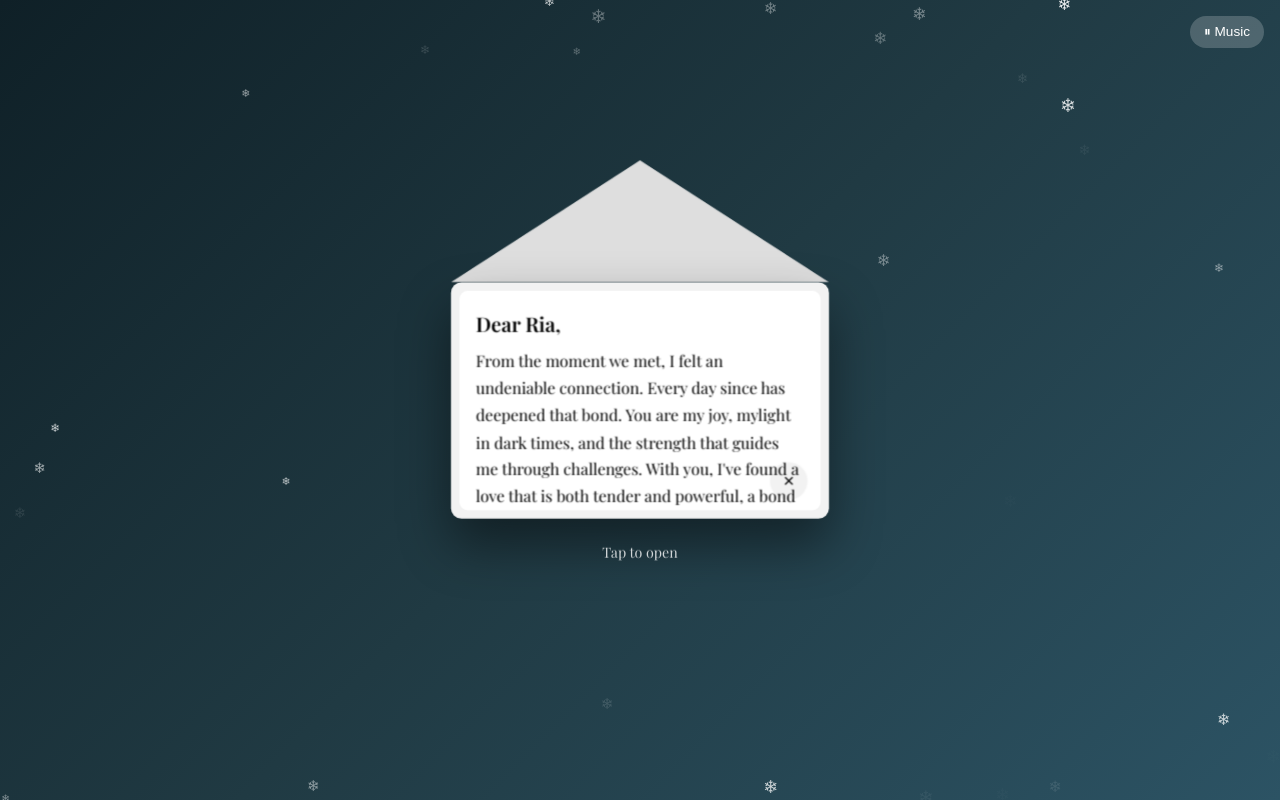
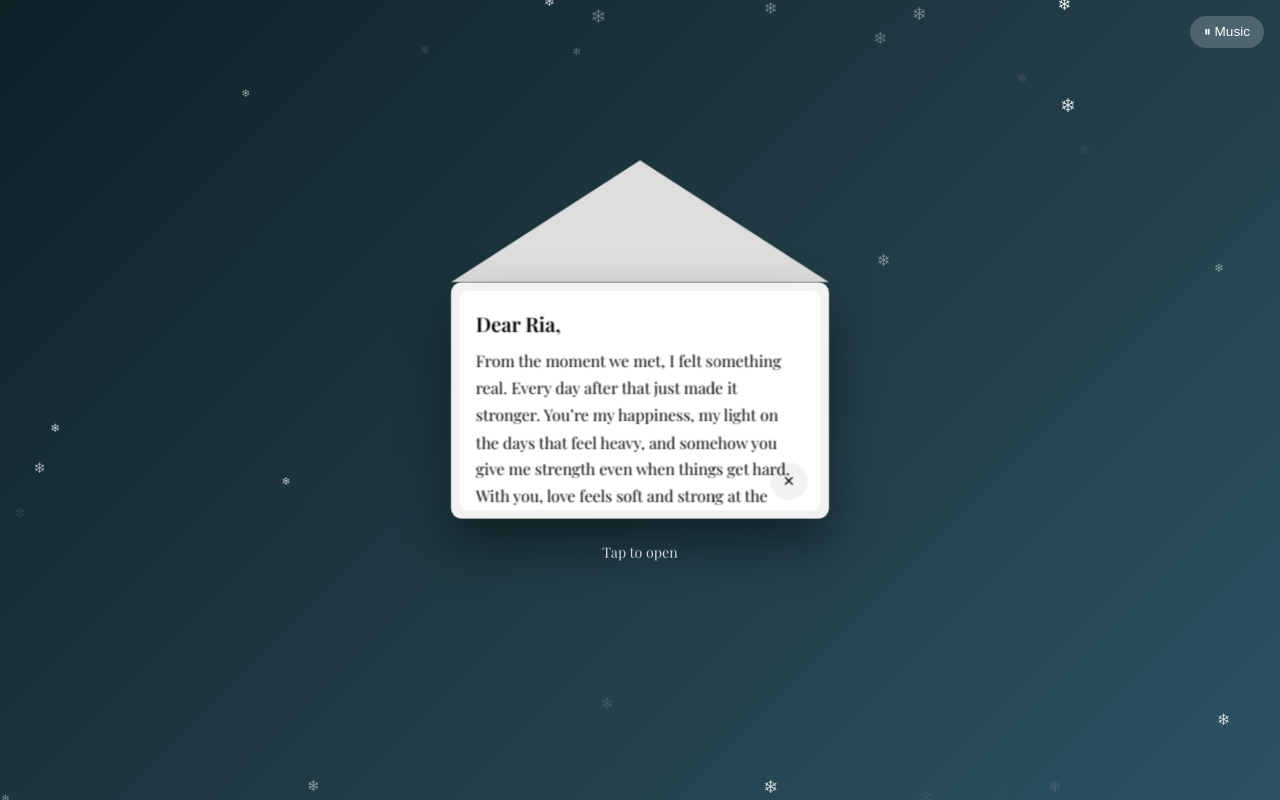
Before and after one commit to TechnoPrime77/Christmass, a plain HTML site: page index.html in a window 1280 px wide. Both pictures are taken after a click on the element 640 px from the left and 400 px from the top of the page. Drawn offline with nearby package versions, Linux system fonts and the light colour scheme.

Commit message:
Update letter content for clarity and emotion
Revised the letter content to express feelings more clearly and concisely.

```diff
--- a/index.html
+++ b/index.html
@@ -169,25 +169,26 @@ p {
 
     <h1>Dear Ria,</h1>
 
-    <p>
-      From the moment we met,
-      I felt an undeniable connection.
-      Every day since has deepened that bond. You are my joy, mylight in dark times,
-      and the strength that guides me through challenges.
-      With you, I've found a love that is both tender and
-      powerful, a bond that transcends time and
-      distance. Your presence is a gift I cherish deeply.
-      and every moment with you is a treasure.
+    <p>From the moment we met,
+I felt something real.
+Every day after that just made it stronger.
+You’re my happiness, my light on the days that feel heavy,
+and somehow you give me strength even when things get hard.
+With you, love feels soft and strong at the same time.
+No matter the distance or the time, it’s still you.
+Just having you in my life means more than I can explain,
+and every moment with you truly matters to me.
     </p>
     <p>
       Christmas feels different this year, warmer somehow — and I know it’s because of you.
       You’ve become my favorite quiet miracle, the kind that arrives gently and stays,
-      changing everything without making a sound.
+      changing everything without making a sound.You're the greatest gift i got this year❤️..
     </p>
     <p>
-      In a world that rushes, you are where my heart slows down.
-      In your smile, I find comfort.
-      In your voice, I find home.
+      Sometimes i catch myself smiling for no reason
+and yeah it’s usually because of you
+talking to you is lowkey the best part of my day...
+      Even small conversations with you mean more than they should
       U mean the world to meeeee....
     </p>
 
```
